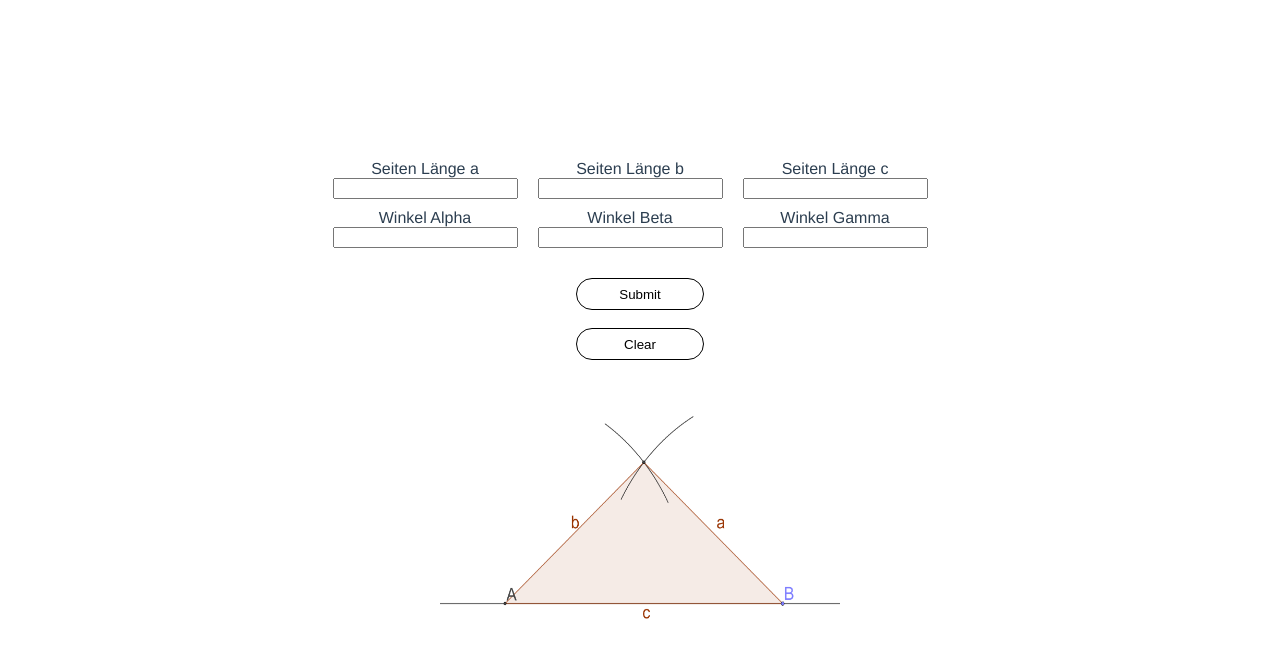
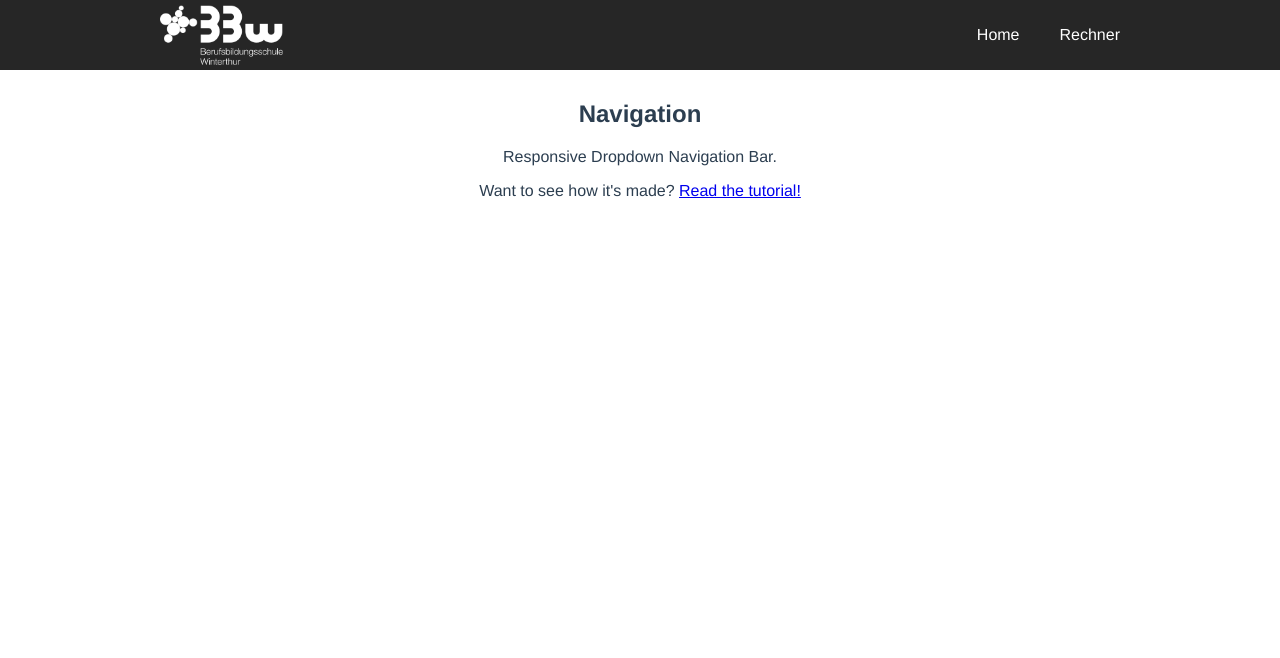
Before and after one commit to EniatinusJr/Trianglecalculator, a Vue app in the folder triangleapp/: page /#/ in a window 1280 px wide. Shown: the top 658 px of the page. Built offline with nearby package versions, Linux system fonts and the light colour scheme.

Commit message:
added simple navbar with links

```diff
--- a/triangleapp/src/App.vue
+++ b/triangleapp/src/App.vue
@@ -2,10 +2,24 @@
   <!--<div id="nav">
 
   </div>-->
+  <HelloWorld/>
   <router-view/>
 </template>
+<script>
+import HelloWorld from "@/components/HelloWorld.vue"
 
+export default{
+  name: "App",
+  components:{
+     HelloWorld
+
+  }
+}
+</script>
 <style>
+body{
+  margin: 0px;
+}
 #app {
   font-family: Avenir, Helvetica, Arial, sans-serif;
   -webkit-font-smoothing: antialiased;
--- a/triangleapp/src/components/HelloWorld.vue
+++ b/triangleapp/src/components/HelloWorld.vue
@@ -1,32 +1,23 @@
 <template>
   <div class="hello">
-    <h1>{{ msg }}</h1>
-    <p>
-      For a guide and recipes on how to configure / customize this project,<br>
-      check out the
-      <a href="https://cli.vuejs.org" target="_blank" rel="noopener">vue-cli documentation</a>.
-    </p>
-    <h3>Installed CLI Plugins</h3>
-    <ul>
-      <li><a href="https://github.com/vuejs/vue-cli/tree/dev/packages/%40vue/cli-plugin-router" target="_blank" rel="noopener">router</a></li>
-      <li><a href="https://github.com/vuejs/vue-cli/tree/dev/packages/%40vue/cli-plugin-vuex" target="_blank" rel="noopener">vuex</a></li>
-    </ul>
-    <h3>Essential Links</h3>
-    <ul>
-      <li><a href="https://vuejs.org" target="_blank" rel="noopener">Core Docs</a></li>
-      <li><a href="https://forum.vuejs.org" target="_blank" rel="noopener">Forum</a></li>
-      <li><a href="https://chat.vuejs.org" target="_blank" rel="noopener">Community Chat</a></li>
-      <li><a href="https://twitter.com/vuejs" target="_blank" rel="noopener">Twitter</a></li>
-      <li><a href="https://news.vuejs.org" target="_blank" rel="noopener">News</a></li>
-    </ul>
-    <h3>Ecosystem</h3>
-    <ul>
-      <li><a href="https://router.vuejs.org" target="_blank" rel="noopener">vue-router</a></li>
-      <li><a href="https://vuex.vuejs.org" target="_blank" rel="noopener">vuex</a></li>
-      <li><a href="https://github.com/vuejs/vue-devtools#vue-devtools" target="_blank" rel="noopener">vue-devtools</a></li>
-      <li><a href="https://vue-loader.vuejs.org" target="_blank" rel="noopener">vue-loader</a></li>
-      <li><a href="https://github.com/vuejs/awesome-vue" target="_blank" rel="noopener">awesome-vue</a></li>
-    </ul>
+   <section class="navigation">
+  <div class="nav-container">
+    <div class="brand">
+      <a href="/"><img src="../assets/BBW_Logo_Weiss.png" alt="Logo"></a>
+    </div>
+    <nav>
+      <div class="nav-mobile"><a id="nav-toggle" href="#!"><span></span></a></div>
+      <ul class="nav-list">
+        <li>
+          <a href="/">Home</a>
+        </li>
+        <li>
+          <router-link to="/calculator">Rechner</router-link>
+        </li>
+      </ul>
+    </nav>
+  </div>
+</section>
   </div>
 </template>
 
@@ -41,18 +32,152 @@ export default {
 
 <!-- Add "scoped" attribute to limit CSS to this component only -->
 <style scoped>
-h3 {
-  margin: 40px 0 0;
+img{
+  height: 60px;
+  padding-top: 5px;
 }
-ul {
-  list-style-type: none;
-  padding: 0;
+
+.navigation {
+	 height: 70px;
+	 background: #262626;
 }
-li {
-  display: inline-block;
-  margin: 0 10px;
+ .brand {
+	 position: absolute;
+	 padding-left: 20px;
+	 float: left;
+	 line-height: 70px;
+	 text-transform: uppercase;
+	 font-size: 1.4em;
 }
-a {
-  color: #42b983;
+ .brand a, .brand a:visited {
+	 color: #fff;
+	 text-decoration: none;
 }
+ .nav-container {
+	 max-width: 1000px;
+	 margin: 0 auto;
+}
+ nav {
+	 float: right;
+}
+ nav ul {
+	 list-style: none;
+	 margin: 0;
+	 padding: 0;
+}
+ nav ul li {
+	 float: left;
+	 position: relative;
+}
+ nav ul li a, nav ul li a:visited {
+	 display: block;
+	 padding: 0 20px;
+	 line-height: 70px;
+	 background: #262626;
+	 color: #fff;
+	 text-decoration: none;
+}
+ nav ul li a:hover, nav ul li a:visited:hover {
+	 background: #2581dc;
+	 color: #fff;
+}
+ nav ul li a:not(:only-child):after, nav ul li a:visited:not(:only-child):after {
+	 padding-left: 4px;
+	 content: ' ▾';
+}
+ nav ul li ul li {
+	 min-width: 190px;
+}
+ nav ul li ul li a {
+	 padding: 15px;
+	 line-height: 20px;
+}
+ .nav-dropdown {
+	 position: absolute;
+	 display: none;
+	 z-index: 1;
+	 box-shadow: 0 3px 12px rgba(0, 0, 0, 0.15);
+}
+/* Mobile navigation */
+ .nav-mobile {
+	 display: none;
+	 position: absolute;
+	 top: 0;
+	 right: 0;
+	 background: #262626;
+	 height: 70px;
+	 width: 70px;
+}
+ @media only screen and (max-width: 798px) {
+	 .nav-mobile {
+		 display: block;
+	}
+	 nav {
+		 width: 100%;
+		 padding: 70px 0 15px;
+	}
+	 nav ul {
+		 display: none;
+	}
+	 nav ul li {
+		 float: none;
+	}
+	 nav ul li a {
+		 padding: 15px;
+		 line-height: 20px;
+	}
+	 nav ul li ul li a {
+		 padding-left: 30px;
+	}
+	 .nav-dropdown {
+		 position: static;
+	}
+}
+ @media screen and (min-width: 799px) {
+	 .nav-list {
+		 display: block !important;
+	}
+}
+ #nav-toggle {
+	 position: absolute;
+	 left: 18px;
+	 top: 22px;
+	 cursor: pointer;
+	 padding: 10px 35px 16px 0px;
+}
+ #nav-toggle span, #nav-toggle span:before, #nav-toggle span:after {
+	 cursor: pointer;
+	 border-radius: 1px;
+	 height: 5px;
+	 width: 35px;
+	 background: #fff;
+	 position: absolute;
+	 display: block;
+	 content: '';
+	 transition: all 300ms ease-in-out;
+}
+ #nav-toggle span:before {
+	 top: -10px;
+}
+ #nav-toggle span:after {
+	 bottom: -10px;
+}
+ #nav-toggle.active span {
+	 background-color: transparent;
+}
+ #nav-toggle.active span:before, #nav-toggle.active span:after {
+	 top: 0;
+}
+ #nav-toggle.active span:before {
+	 transform: rotate(45deg);
+}
+ #nav-toggle.active span:after {
+	 transform: rotate(-45deg);
+}
+ article {
+	 max-width: 1000px;
+	 margin: 0 auto;
+	 padding: 10px;
+}
+
 </style>
--- a/triangleapp/src/router/index.js
+++ b/triangleapp/src/router/index.js
@@ -1,5 +1,6 @@
 import { createRouter, createWebHashHistory } from 'vue-router'
 import Home from '../views/Home.vue'
+import Calculator from '../views/Rechner.vue'
 
 const routes = [
   {
@@ -8,14 +9,9 @@ const routes = [
     component: Home
   },
   {
-    path: '/about',
-    name: 'About',
-    // route level code-splitting
-    // this generates a separate chunk (about.[hash].js) for this route
-    // which is lazy-loaded when the route is visited.
-    component: function () {
-      return import(/* webpackChunkName: "about" */ '../views/About.vue')
-    }
+    path: '/calculator',
+    name: 'Calculator',
+    component: Calculator
   }
 ]
 
--- a/triangleapp/src/views/Home.vue
+++ b/triangleapp/src/views/Home.vue
@@ -1,20 +1,36 @@
 <template>
   <div>
-    <Calculator/>
+    <article>
+      <h2>Navigation</h2>
+      <p>Responsive Dropdown Navigation Bar.</p>
+      <p>
+        Want to see how it's made?
+        <a href="http://www.taniarascia.com/responsive-dropdown-navigation-bar/"
+          >Read the tutorial!</a
+        >
+      </p>
+    </article>
   </div>
 </template>
 
 <script>
 // @ is an alias to /src
-import HelloWorld from '@/components/HelloWorld.vue'
-import Calculator from '../components/Calculator.vue'
+import HelloWorld from "@/components/HelloWorld.vue";
+import Calculator from "../components/Calculator.vue";
 
 export default {
-  name: 'Home',
+  name: "Home",
   components: {
     HelloWorld,
-    Calculator
+    Calculator,
+  },
+};
+</script>
 
-  }
+<style scoped>
+ article {
+	 max-width: 1000px;
+	 margin: 0 auto;
+	 padding: 10px;
 }
-</script>
+</style>
--- /dev/null
+++ b/triangleapp/src/views/Rechner.vue
@@ -0,0 +1,18 @@
+<template>
+  <div>
+    <Calculator/>
+  </div>
+</template>
+
+<script>
+// @ is an alias to /src
+import Calculator from '../components/Calculator.vue'
+
+export default {
+  name: 'Rechner',
+  components: {
+    Calculator
+
+  }
+}
+</script>
```
Also changed, not shown: triangleapp/src/assets/BBW_Logo_Weiss.png (added).
